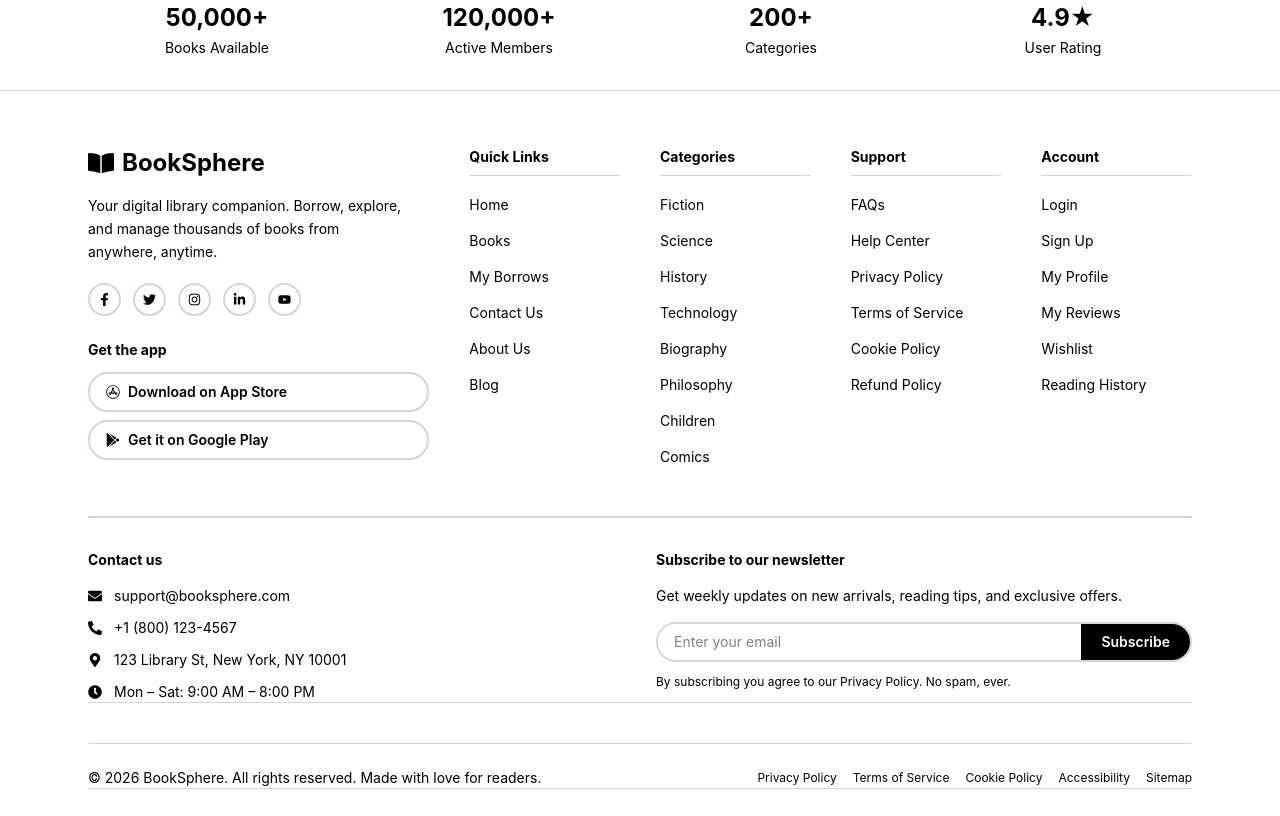
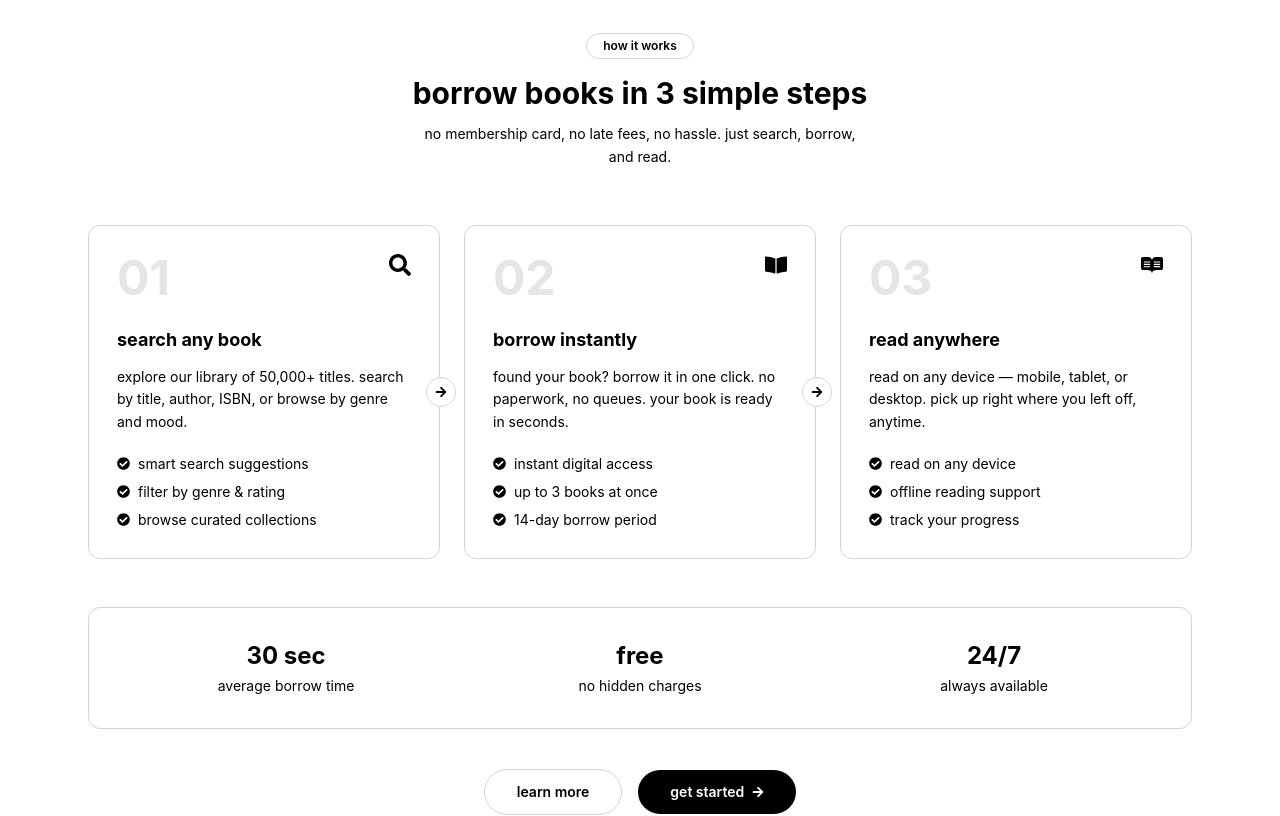
Before and after one commit to muhammad-abdullah11/BookSphere, a React (Vite) app: page / in a window 1280 px wide. Shown: the part 3340-4156 px from the top of the page. Built offline with nearby package versions, Linux system fonts and the light colour scheme.

Commit message:
feat(how-it-works): add 3-step process section with icons, checklist points, stats bar, and CTA buttons

```diff
--- a/src/Components/Pages/HomePage.jsx
+++ b/src/Components/Pages/HomePage.jsx
@@ -11,8 +11,103 @@ const HomePage = () => {
             <BookSlider />
             <FeaturedAuthor />
             <NewArrivals />
+            <HowItWorks />
         </section>
     )
 }
 
 export default HomePage
+
+
+
+import { FaSearch, FaBookOpen, FaReadme, FaArrowRight, FaCheckCircle } from "react-icons/fa"
+
+const steps = [
+    {
+        step: "01",
+        icon: FaSearch,
+        title: "search any book",
+        desc: "explore our library of 50,000+ titles. search by title, author, ISBN, or browse by genre and mood.",
+        points: ["smart search suggestions", "filter by genre & rating", "browse curated collections"],
+    },
+    {
+        step: "02",
+        icon: FaBookOpen,
+        title: "borrow instantly",
+        desc: "found your book? borrow it in one click. no paperwork, no queues. your book is ready in seconds.",
+        points: ["instant digital access", "up to 3 books at once", "14-day borrow period"],
+    },
+    {
+        step: "03",
+        icon: FaReadme,
+        title: "read anywhere",
+        desc: "read on any device — mobile, tablet, or desktop. pick up right where you left off, anytime.",
+        points: ["read on any device", "offline reading support", "track your progress"],
+    },
+]
+
+function HowItWorks() {
+    return (
+        <section className="border-b border-gray-300 py-16">
+            <div className="max-w-6xl mx-auto px-6">
+
+                <div className="text-center mb-14">
+                    <span className="border border-gray-300 rounded-full px-4 py-1 text-xs font-semibold inline-block mb-4">how it works</span>
+                    <h2 className="text-3xl font-bold mb-3">borrow books in 3 simple steps</h2>
+                    <p className="text-sm max-w-md mx-auto leading-relaxed">no membership card, no late fees, no hassle. just search, borrow, and read.</p>
+                </div>
+
+                <div className="grid grid-cols-1 md:grid-cols-3 gap-6 relative">
+                    {steps.map((s, i) => (
+                        <div key={s.step} className="relative flex flex-col">
+                            <article className="border border-gray-300 rounded-xl p-7 flex-1">
+                                <div className="flex items-start justify-between mb-6">
+                                    <span className="text-5xl font-bold opacity-10">{s.step}</span>
+                                    <s.icon size={22} />
+                                </div>
+                                <h3 className="text-lg font-bold mb-3">{s.title}</h3>
+                                <p className="text-sm leading-relaxed mb-5">{s.desc}</p>
+                                <ul className="flex flex-col gap-2">
+                                    {s.points.map(p => (
+                                        <li key={p} className="flex items-center gap-2 text-sm">
+                                            <FaCheckCircle size={13} />
+                                            {p}
+                                        </li>
+                                    ))}
+                                </ul>
+                            </article>
+                            {i < steps.length - 1 && (
+                                <div className="hidden md:flex absolute -right-4 top-1/2 -translate-y-1/2 z-10 bg-white border border-gray-300 rounded-full p-2">
+                                    <FaArrowRight size={12} />
+                                </div>
+                            )}
+                        </div>
+                    ))}
+                </div>
+
+                <div className="mt-12 border border-gray-300 rounded-xl p-8 grid grid-cols-1 md:grid-cols-3 gap-6 text-center">
+                    {[
+                        { num: "30 sec", label: "average borrow time" },
+                        { num: "free", label: "no hidden charges" },
+                        { num: "24/7", label: "always available" },
+                    ].map(s => (
+                        <div key={s.label} className="flex flex-col items-center gap-1">
+                            <p className="text-2xl font-bold">{s.num}</p>
+                            <p className="text-sm">{s.label}</p>
+                        </div>
+                    ))}
+                </div>
+
+                <div className="flex flex-col sm:flex-row items-center justify-center gap-4 mt-10">
+                    <button className="border border-gray-300 rounded-full px-8 py-3 text-sm font-semibold">
+                        learn more
+                    </button>
+                    <button className="bg-black text-white rounded-full px-8 py-3 text-sm font-semibold flex items-center gap-2">
+                        get started <FaArrowRight size={12} />
+                    </button>
+                </div>
+
+            </div>
+        </section>
+    )
+}
```
